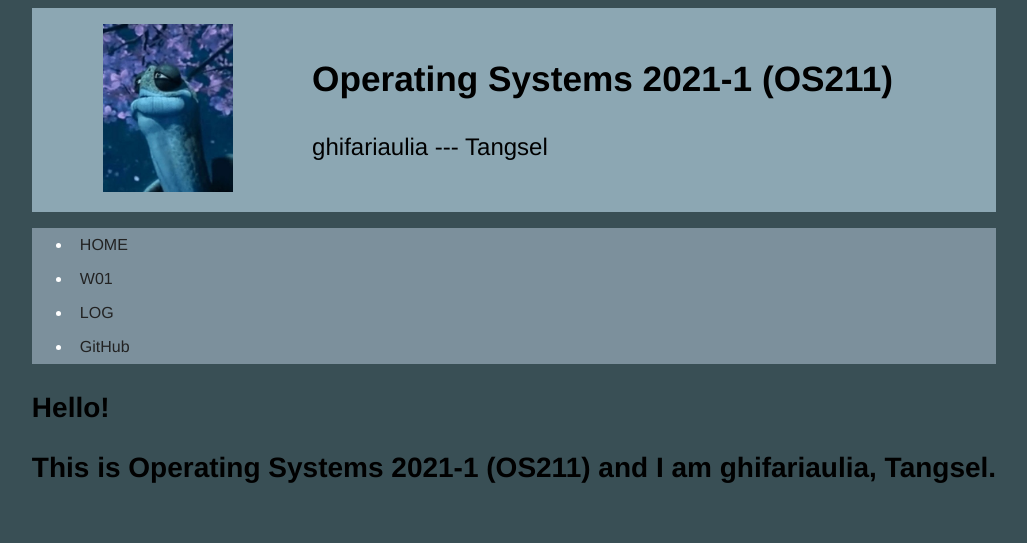
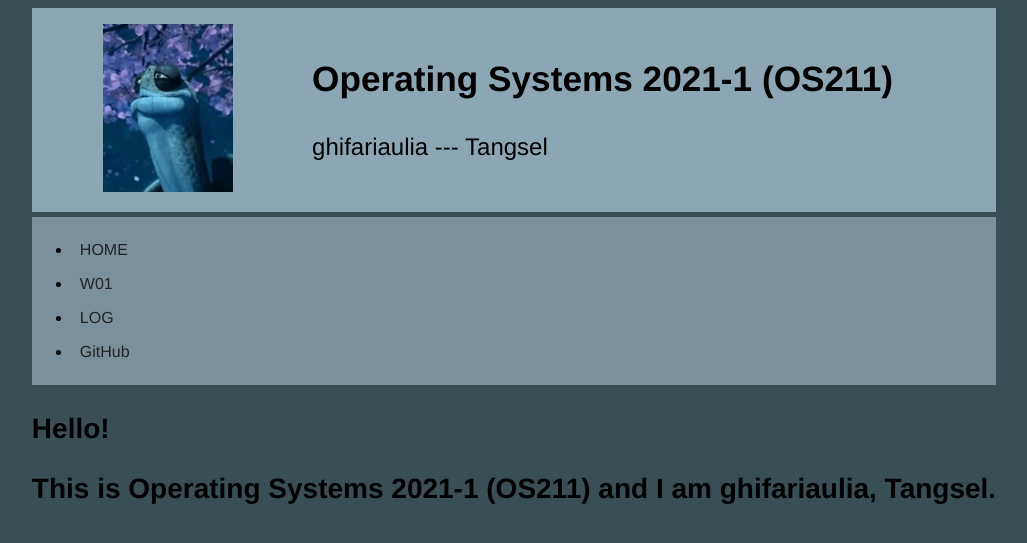
Before and after one commit to ghifariaulia/os211, a Jekyll site: the page built from index.md, in a window 1280 px wide. Shown: the top 543 px of the page, without its empty margins (126-1153 px from the left). Built offline with Jekyll 4.4.1, drawn with Linux system fonts in a browser that asks for light colours.

Commit message:
edit css and html

```diff
--- a/_includes/navbar.html
+++ b/_includes/navbar.html
@@ -1,8 +1,11 @@
 <style>
   .navbar {
-    background-color:#7C909C;
-    color:            #FFFFFF;
-    font-size:        1em;
+    display: flex;
+    flex-direction: row;
+    width: 100%;
+    background-color: #7C909C;
+    margin-top: 5px;
+    margin-bottom: 5px;
   }
 
   .navbar ul li a {
@@ -15,7 +18,6 @@
   .navbar ul li a:hover {
     background:       blue;
     color:            #CCCCCC;
-    font-size:        1em;
   }
   .navbar ul li a:visited {
     color: #222222;
```
